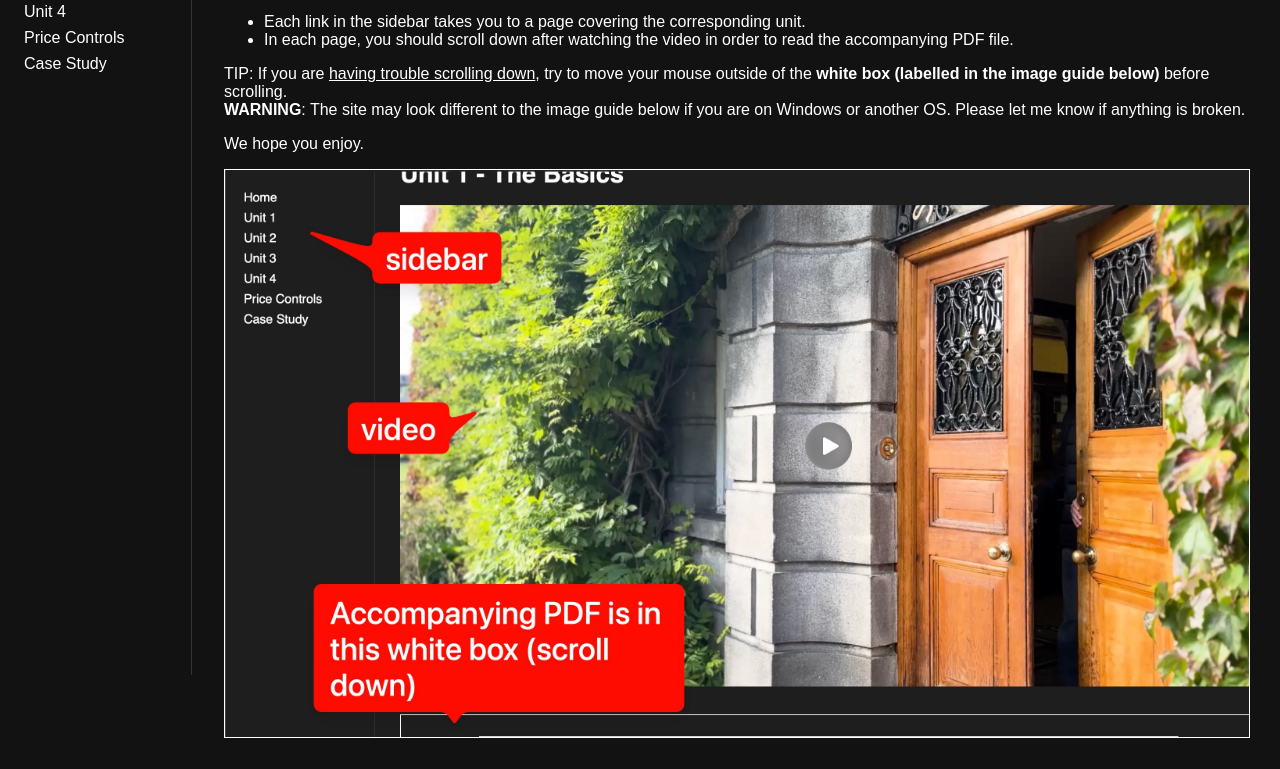
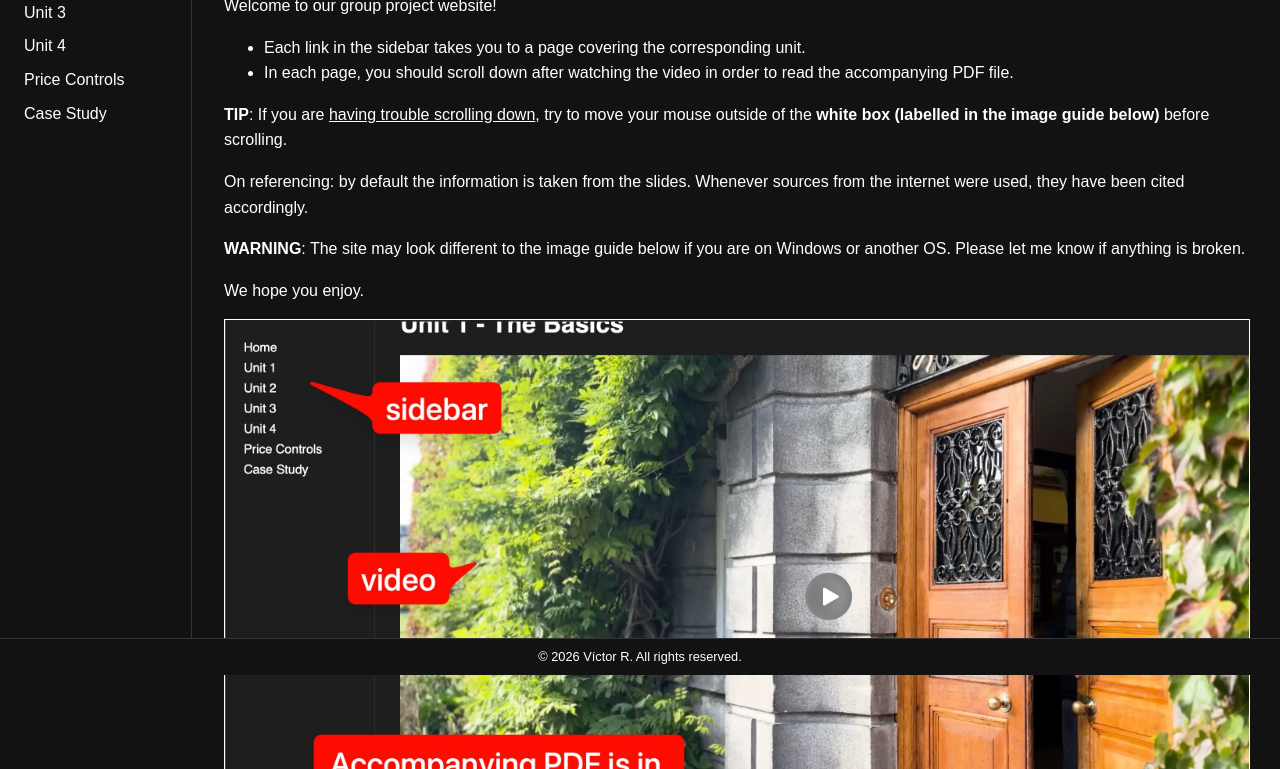
Before and after one commit to fluffeuk/econ-notes, a plain HTML site: page index.html in a window 1280 px wide. Shown: the part 125-894 px from the top of the page. Drawn offline with Linux system fonts and the light colour scheme.

Commit message:
Add footer, rephrase Home page, add gap between unit 4 videos

```diff
--- a/index.html
+++ b/index.html
@@ -22,13 +22,23 @@
     in order to read the accompanying PDF file.</li>
     </ul>
 
-    <p>
-    TIP: If you are <u>having trouble scrolling down</u>, try to move your
-    mouse outside of the <b>white box (labelled in the image guide
-      below)</b> before scrolling. <br>
+  <p>
+  <b>TIP</b>: If you are <u>having trouble scrolling down</u>, try to move your
+  mouse outside of the <b>white box (labelled in the image guide
+    below)</b> before scrolling. <br>
+  </p>
+
+  <p>
+    On referencing: by default the information is taken from the slides. Whenever sources from the internet
+    were used, they have been cited accordingly.
+  </p>
+
+  <p>
     <b>WARNING</b>: The site may look different to the image guide below if you are on Windows or another OS. Please let me know if anything is broken.
   </p>
 
   <p>We hope you enjoy.</p>
+
   <img src="guide.jpeg" alt="Image guide">
 </main>
+<footer>© 2026 Víctor R. All rights reserved.</footer>
--- a/style.css
+++ b/style.css
@@ -6,7 +6,8 @@ nav { position: sticky; top: 0; height: 100vh; box-sizing: border-box; display:
 main { flex: 1; padding: 1.5rem 2rem 3rem; gap: 3rem;}
 video, object { width: 100%; }
 object { height: 90vh; border: 1px solid white; margin-top: 2rem; }
-.container { display: flex; }
+.container { display: flex; gap: 8px;}
 .container video { flex: 1; min-width: 0; }
 img { max-width: 100%; border: 1px solid white; }
 footer { position: fixed; bottom: 0; left: 0; right: 0; padding: .5rem; text-align: center; font-size: .8rem; background: Canvas; border-top: 1px solid #333; }
+body { line-height: 1.6; }
```
Also changed, not shown: case-study.html (+1 -0 lines), price-controls.html (+1 -0 lines), 4 other files.
